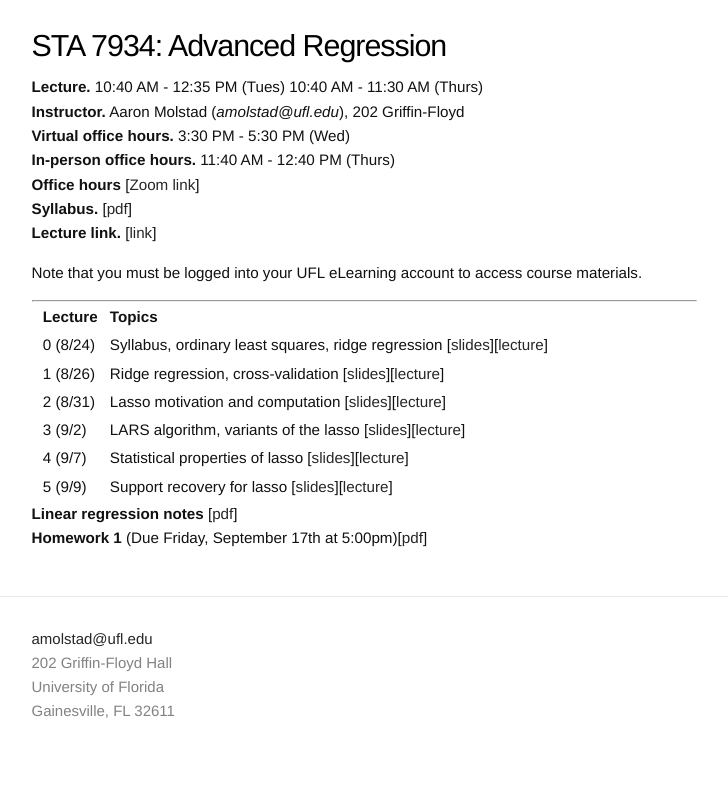
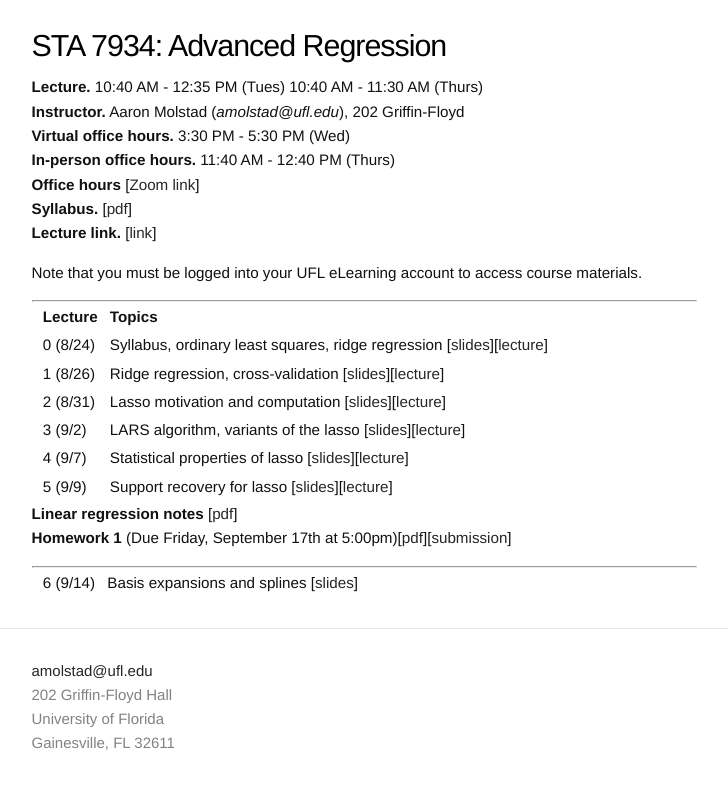
Before and after one commit to ajmolstad/ajmolstad.github.io, a Jekyll site: the page built from F21_STA7934.md, in a window 1280 px wide. Shown: the top 789 px of the page, without its empty margins (276-1004 px from the left). Built offline with Jekyll 4.4.1, drawn with Linux system fonts in a browser that asks for light colours.

Commit message:
Update F21_STA7934.md

```diff
--- a/F21_STA7934.md
+++ b/F21_STA7934.md
@@ -26,4 +26,8 @@ Note that you must be logged into your UFL eLearning account to access course ma
 
 
 **Linear regression notes** [[pdf](https://ufl.instructure.com/files/61917750/download?download_frd=1)]
-**Homework 1** (Due Friday, September 17th at 5:00pm)[[pdf](https://ufl.instructure.com/files/61981357/download?download_frd=1)]
+**Homework 1** (Due Friday, September 17th at 5:00pm)[[pdf](https://ufl.instructure.com/files/61981357/download?download_frd=1)][[submission](https://ufl.instructure.com/courses/437665/assignments/4890983)]
+
+---------------
+
+|| 6 (9/14) || Basis expansions and splines [[slides](https://ufl.instructure.com/files/62131162/download?download_frd=1)] ||
```
